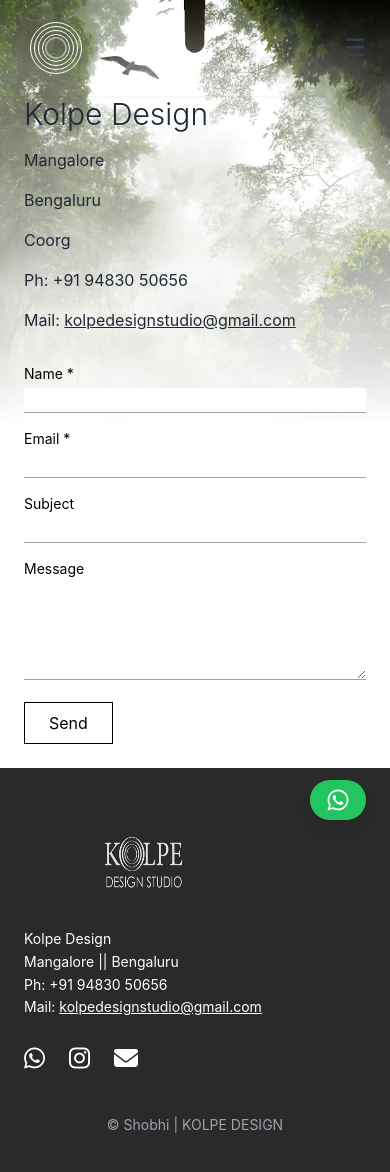
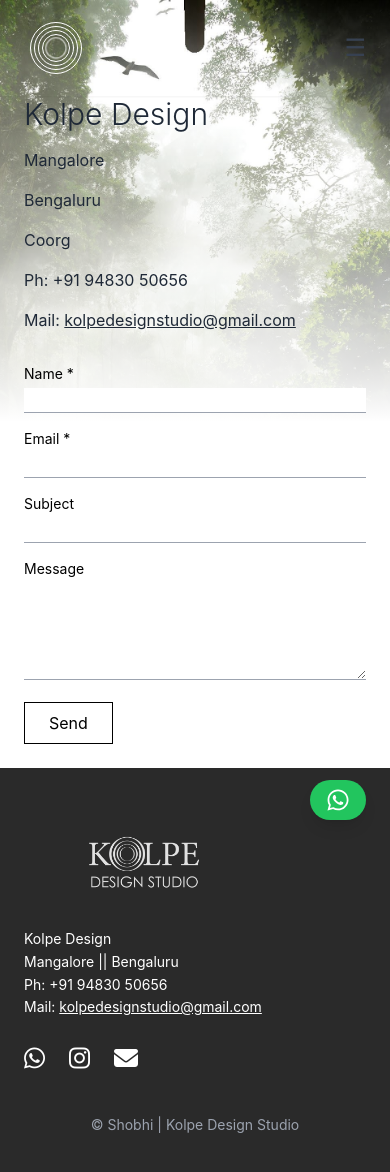
Before and after one commit to hshobhith/kolpe-design, a React (Create React App) app: page /contact in a window 390 px wide. Shown: the top 1172 px of the page. Built offline with nearby package versions, Linux system fonts and the light colour scheme.

Commit message:
Updated footer

```diff
--- a/src/components/Footer.js
+++ b/src/components/Footer.js
@@ -8,7 +8,7 @@
           <img
             src={logo}
             alt="Logo"
-            className="mx-auto mb-4 h-24 w-24 sm:h-26 sm:w-26"
+            className="mx-auto mb-4 h-24 w-26 sm:h-26 sm:w-28"
           />
 
           <div className="text-sm leading-relaxed max-w-md">
@@ -50,7 +50,7 @@
       </div>
 
       <div className="text-center text-sm mt-10 text-gray-400">
-        &copy; Shobhi | KOLPE DESIGN
+        &copy; Shobhi | Kolpe Design Studio
       </div>
     </footer>
   );
--- a/src/components/Navbar.js
+++ b/src/components/Navbar.js
@@ -33,14 +33,15 @@
 
       {/* Mobile Menu */}
       {menuOpen && (
-        <div className="md:hidden  bg-opacity-90 px-6 py-4 space-y-3 shadow">
-          <Link to="/" className="block text-gray-800-bold" onClick={() => setMenuOpen(false)}>Home</Link>
-          <Link to="/about" className="block text-gray-800-bold" onClick={() => setMenuOpen(false)}>About</Link>
-          <Link to="/services" className="block text-gray-800-bold" onClick={() => setMenuOpen(false)}>Portfolio</Link>
-          {/* <Link to="/services" className="block text-gray-800-bold" onClick={() => setMenuOpen(false)}>Awards</Link> */}
-          <Link to="/contact" className="block text-gray-800-bold" onClick={() => setMenuOpen(false)}>Contact</Link>
+        <div className="absolute top-16 w-64 bg-opacity-90 px-6 py-4 space-y-3 shadow-md rounded-l-lg z-50 md:hidden transition-transform">
+          <Link to="/" className="inline-block bg-white text-gray-800 font-semibold px-3 py-1 space-y-4 bg-opacity-50 rounded" onClick={() => setMenuOpen(false)}>Home</Link>
+          <Link to="/about" className="inline-block bg-white text-gray-800 font-semibold px-3 py-1 space-y-4 bg-opacity-50 rounded" onClick={() => setMenuOpen(false)}>About</Link>
+          <Link to="/services" className="inline-block bg-white text-gray-800 font-semibold px-3 py-1 space-y-4 bg-opacity-50 rounded" onClick={() => setMenuOpen(false)}>Portfolio</Link>
+          {/* <Link to="/services" className="inline-block bg-white text-gray-800 font-semibold px-3 py-1 rounded" onClick={() => setMenuOpen(false)}>Awards</Link> */}
+          <Link to="/contact" className="inline-block bg-white text-gray-800 font-semibold px-3 py-1 space-y-4 bg-opacity-50 rounded" onClick={() => setMenuOpen(false)}>Contact</Link>
         </div>
       )}
+
     </nav>
   );
 }
```
Also changed, not shown: src/images/projects/InShot_20230210_134128969.jpg.
